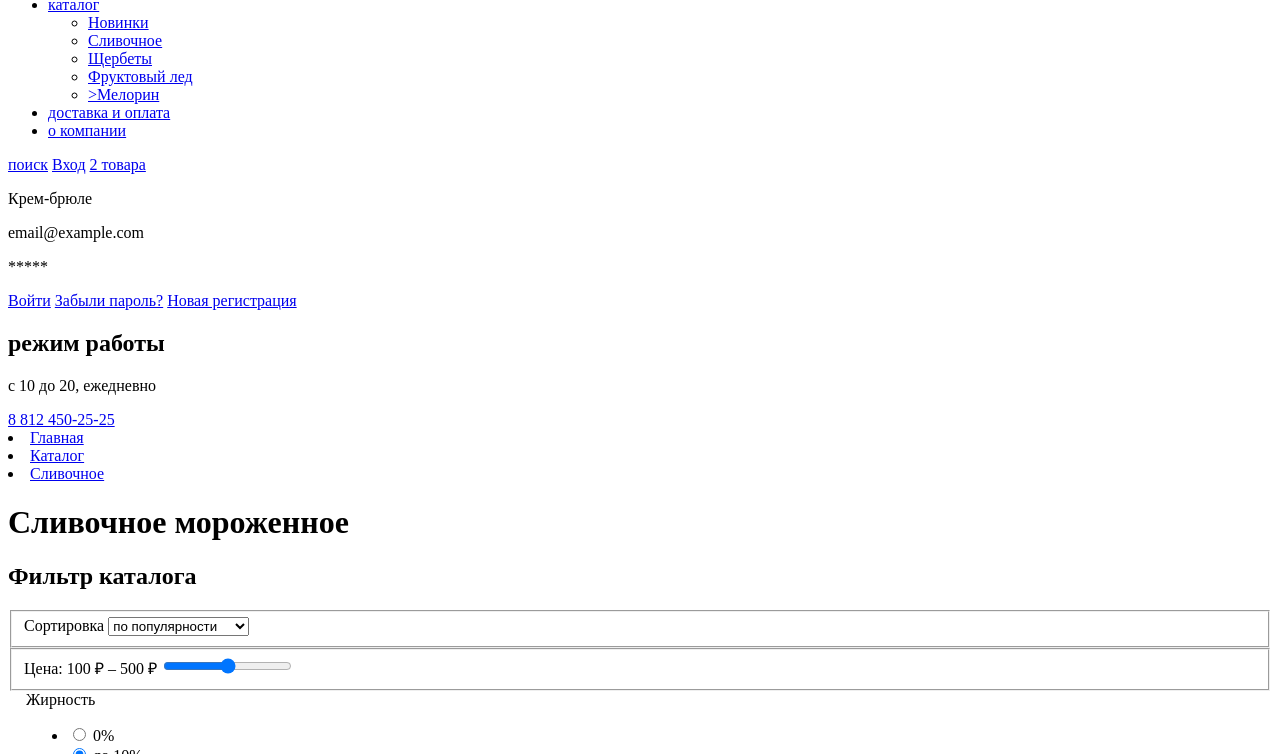
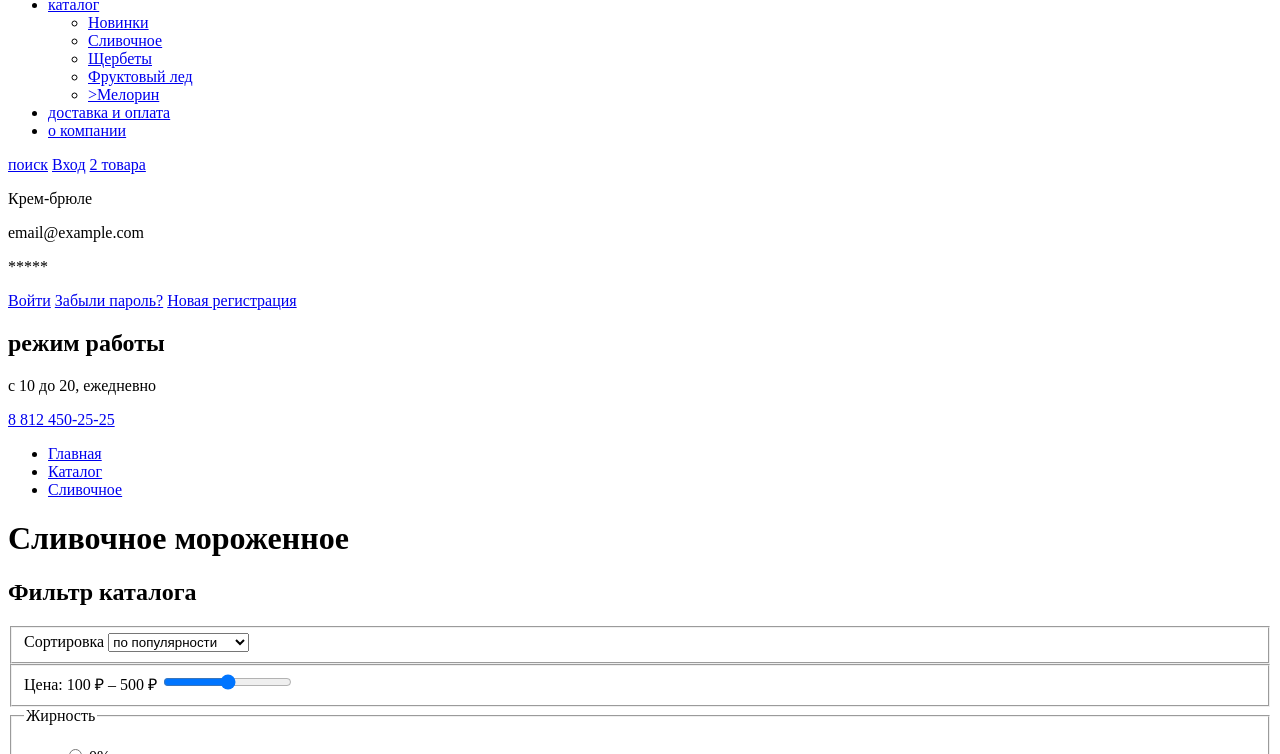
Before and after one commit to Nadezhda-Russia/1487385-gllacy-28, a plain HTML site: page catalog.html in a window 1280 px wide. Shown: the part 46-800 px from the top of the page. Drawn offline with Linux system fonts and the light colour scheme.

```diff
--- a/catalog.html
+++ b/catalog.html
@@ -64,11 +64,11 @@
     </div>
   </header>
   <main>
-    <ui>
+    <ul>
       <li><a href="index.html">Главная</a></li>
       <li><a href="#">Каталог</a></li>
       <li><a href="#">Сливочное</a></li>
-    </ui>
+    </ul>
     <h1>Сливочное мороженное</h1>
     <section>
       <h2>Фильтр каталога</h2>
@@ -83,11 +83,11 @@
           </select>
         </fieldset>
         <fieldset>
-          <label for="price"> Цена: 100 ₽ – 500 ₽</label>
+          <label for="price">Цена: 100 ₽ – 500 ₽</label>
           <input type="range" id="price" name="price" min="100" max="500" step="5">
         </fieldset>
         <fieldset>
-          <legend>Жирность<legend>
+          <legend>Жирность</legend>
               <ul>
                 <li>
                   <input type="radio" name="fat" value="0%" id="fat-0">
```
